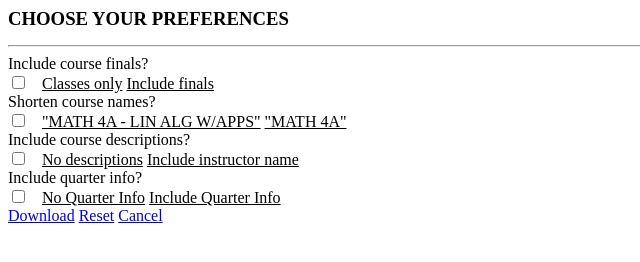
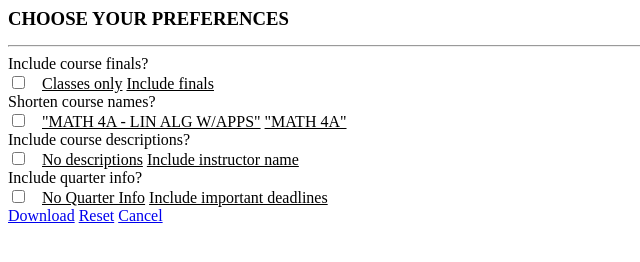
Before and after one commit to unsurprisable/gold-additions, a browser extension: page source/html/ics-settings.html in a window 1280 px wide. Shown: the full height of the page, 0-640 px from the left. Drawn offline with Linux system fonts and the light colour scheme.

Commit message:
chore: updated quarter info toggle description

```diff
--- a/source/html/ics-settings.html
+++ b/source/html/ics-settings.html
@@ -58,7 +58,7 @@
       </label>
       <span id="include-quarter-toggle-text" class="toggle-text">
         <u class="when-off">No Quarter Info</u>
-        <u class="when-on">Include Quarter Info</u>
+        <u class="when-on">Include important deadlines</u>
       </span>
     </div>
   </div>
```
